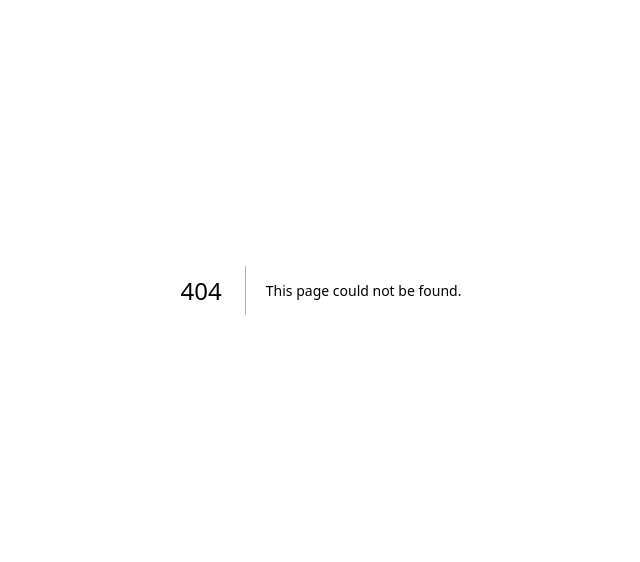
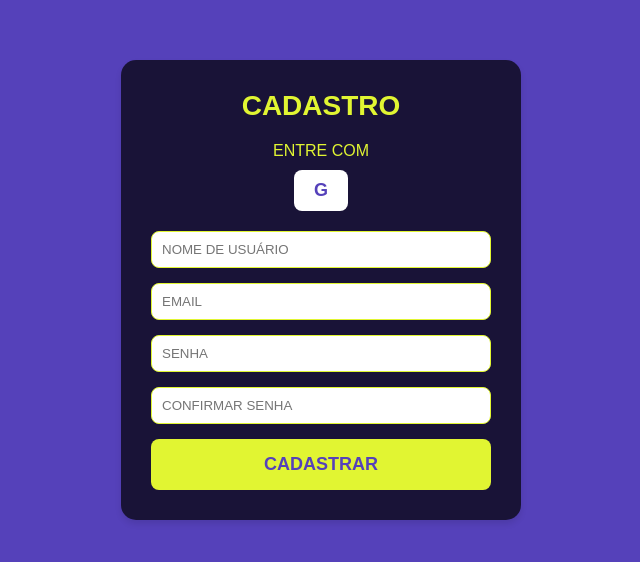
Before and after one commit to pedropaulofreitas/vai, a Next.js app: page /register in a window 1280 px wide. Before the commit this address had no page. Shown: the part 110-672 px from the top of the page, without its empty margins (319-959 px from the left). Built offline with nearby package versions, Linux system fonts and the light colour scheme.

Commit message:
login adn register page

```diff
--- /dev/null
+++ b/src/app/register/page.tsx
@@ -0,0 +1,111 @@
+// pages/register.tsx
+'use client';
+
+export default function RegisterPage() {
+  return (
+    <div
+      style={{
+        display: 'flex',
+        justifyContent: 'center',
+        alignItems: 'center',
+        minHeight: '100vh',
+        background: '#5541BA',
+        fontFamily: 'Arial, sans-serif',
+        color: '#E1F532',
+      }}
+    >
+      <div
+        style={{
+          backgroundColor: 'rgba(0, 0, 0, 0.7)',
+          padding: '30px',
+          borderRadius: '15px',
+          boxShadow: '0 4px 6px rgba(0, 0, 0, 0.1)',
+          maxWidth: '400px',
+          width: '100%',
+          textAlign: 'center',
+        }}
+      >
+        <h1 style={{ marginBottom: '20px', fontWeight: 'bold', fontSize: '28px' }}>CADASTRO</h1>
+        <p style={{ marginBottom: '10px' }}>ENTRE COM</p>
+        <button
+          style={{
+            backgroundColor: '#FFF',
+            color: '#5541BA',
+            border: 'none',
+            padding: '10px 20px',
+            borderRadius: '8px',
+            fontSize: '18px',
+            fontWeight: 'bold',
+            marginBottom: '20px',
+            cursor: 'pointer',
+          }}
+        >
+          G
+        </button>
+        <input
+          type="text"
+          placeholder="NOME DE USUÁRIO"
+          style={{
+            width: '100%',
+            padding: '10px',
+            marginBottom: '15px',
+            borderRadius: '8px',
+            border: '1px solid #E1F532',
+            outline: 'none',
+          }}
+        />
+        <input
+          type="email"
+          placeholder="EMAIL"
+          style={{
+            width: '100%',
+            padding: '10px',
+            marginBottom: '15px',
+            borderRadius: '8px',
+            border: '1px solid #E1F532',
+            outline: 'none',
+          }}
+        />
+        <input
+          type="password"
+          placeholder="SENHA"
+          style={{
+            width: '100%',
+            padding: '10px',
+            marginBottom: '15px',
+            borderRadius: '8px',
+            border: '1px solid #E1F532',
+            outline: 'none',
+          }}
+        />
+        <input
+          type="password"
+          placeholder="CONFIRMAR SENHA"
+          style={{
+            width: '100%',
+            padding: '10px',
+            marginBottom: '15px',
+            borderRadius: '8px',
+            border: '1px solid #E1F532',
+            outline: 'none',
+          }}
+        />
+        <button
+          style={{
+            backgroundColor: '#E1F532',
+            color: '#5541BA',
+            border: 'none',
+            padding: '15px 30px',
+            borderRadius: '8px',
+            fontSize: '18px',
+            fontWeight: 'bold',
+            cursor: 'pointer',
+            width: '100%',
+          }}
+        >
+          CADASTRAR
+        </button>
+      </div>
+    </div>
+  );
+}
```
Also changed, not shown: src/app/login/page.tsx (added, +87 -0 lines).
